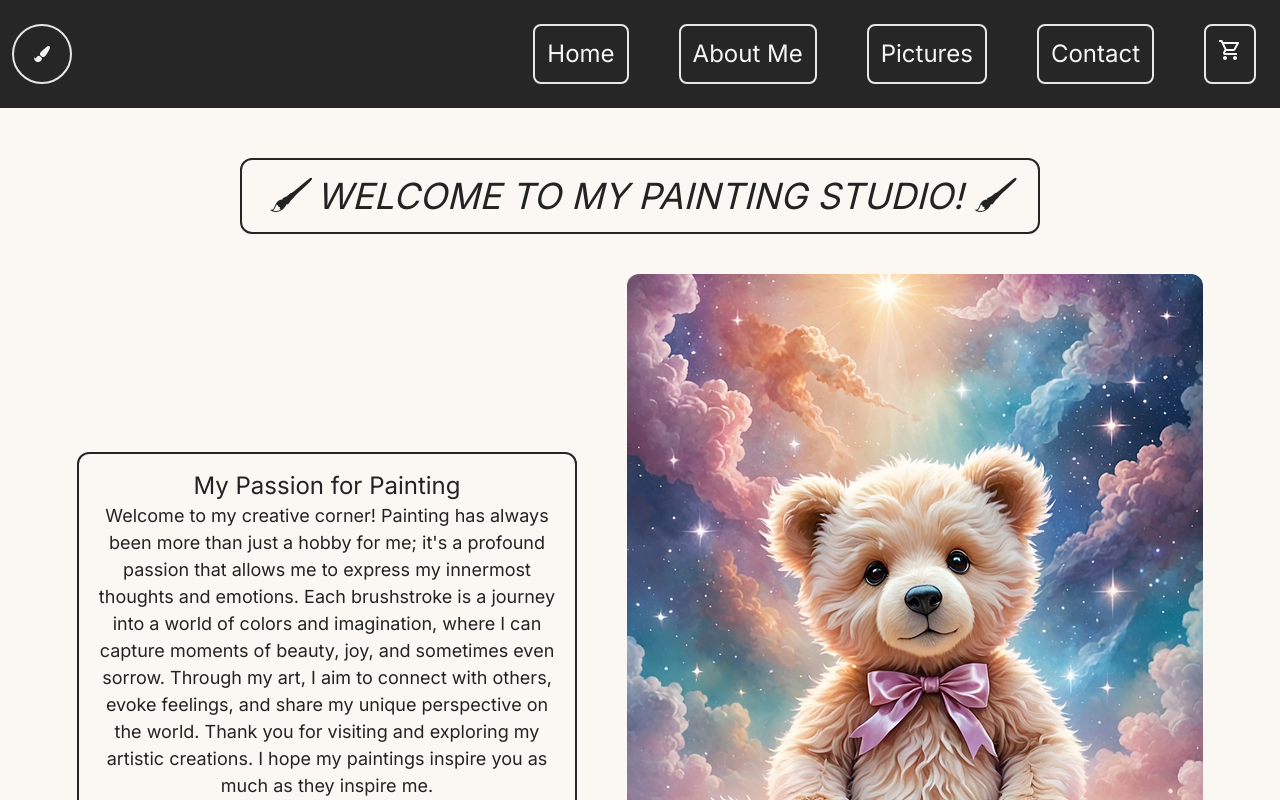
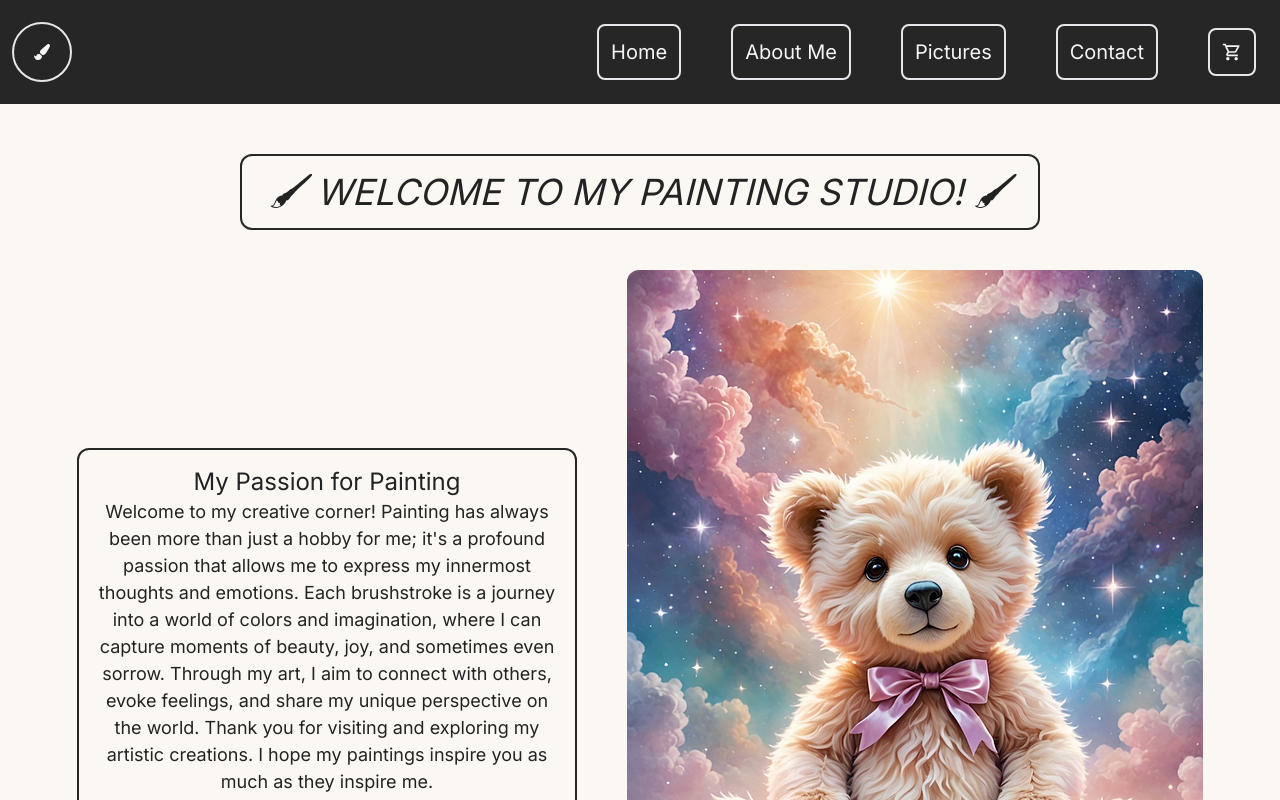
Before and after one commit to markopersonally/shop, a Next.js app: page / in a window 1280 px wide. Shown: the top 800 px of the page. Built offline with nearby package versions, Linux system fonts and the light colour scheme.

Commit message:
nav styling

```diff
--- a/components/header.jsx
+++ b/components/header.jsx
@@ -15,13 +15,15 @@ export default function Header() {
 
   const navClasses =
     "p-3 flex items-center justify-between bg-neutral-800 text-neutral-100";
-  const ulClasses = "flex gap-[50px] text-2xl p-3";
+  const ulClasses = "flex items-center gap-[50px] text-xl p-3";
   const linkClasses = " border-2 p-3 rounded-lg hover:bg-neutral-600";
   const logoClasses = "border-2 p-5 rounded-full cursor";
 
   const burgerMenu = "text-[35px] cursor-pointer";
   const mobileMenuClasses = navMobile ? "flex" : "hidden";
-  const navMobileClasses = "flex flex-col";
+  const mobileClasses = "w-full flex justify-around";
+  const mobileUlClasses = "w-full flex flex-col items-center";
+  const mobileLinkClasses = "border-0";
 
   return (
     <header>
@@ -50,26 +52,32 @@ export default function Header() {
       </nav>
       {/* tablet/mobile */}
       <nav className={`${navClasses} flex-col lg:hidden`}>
-        <div className={navMobileClasses}>
+        <div className={mobileClasses}>
           <Link href="/" className={logoClasses}>
             <FaPaintBrush />
           </Link>
           <TbMenuDeep onClick={handleToggle} className={burgerMenu} />
         </div>
-        <ul className={mobileMenuClasses}>
-          <Link className={linkClasses} href="/">
+        <ul className={`${mobileUlClasses} ${mobileMenuClasses}`}>
+          <Link className={`${linkClasses} ${mobileLinkClasses}`} href="/">
             Home
           </Link>
-          <Link className={linkClasses} href="/about">
+          <Link className={`${linkClasses} ${mobileLinkClasses}`} href="/about">
             About Me
           </Link>
-          <Link className={linkClasses} href="/pictures">
+          <Link
+            className={`${linkClasses} ${mobileLinkClasses}`}
+            href="/pictures"
+          >
             Pictures
           </Link>
-          <Link className={linkClasses} href="/contact">
+          <Link
+            className={`${linkClasses} ${mobileLinkClasses}`}
+            href="/contact"
+          >
             Contact
           </Link>
-          <Link className={linkClasses} href="/store">
+          <Link className={`${linkClasses} ${mobileLinkClasses}`} href="/store">
             <MdOutlineLocalGroceryStore />
           </Link>
         </ul>
```
